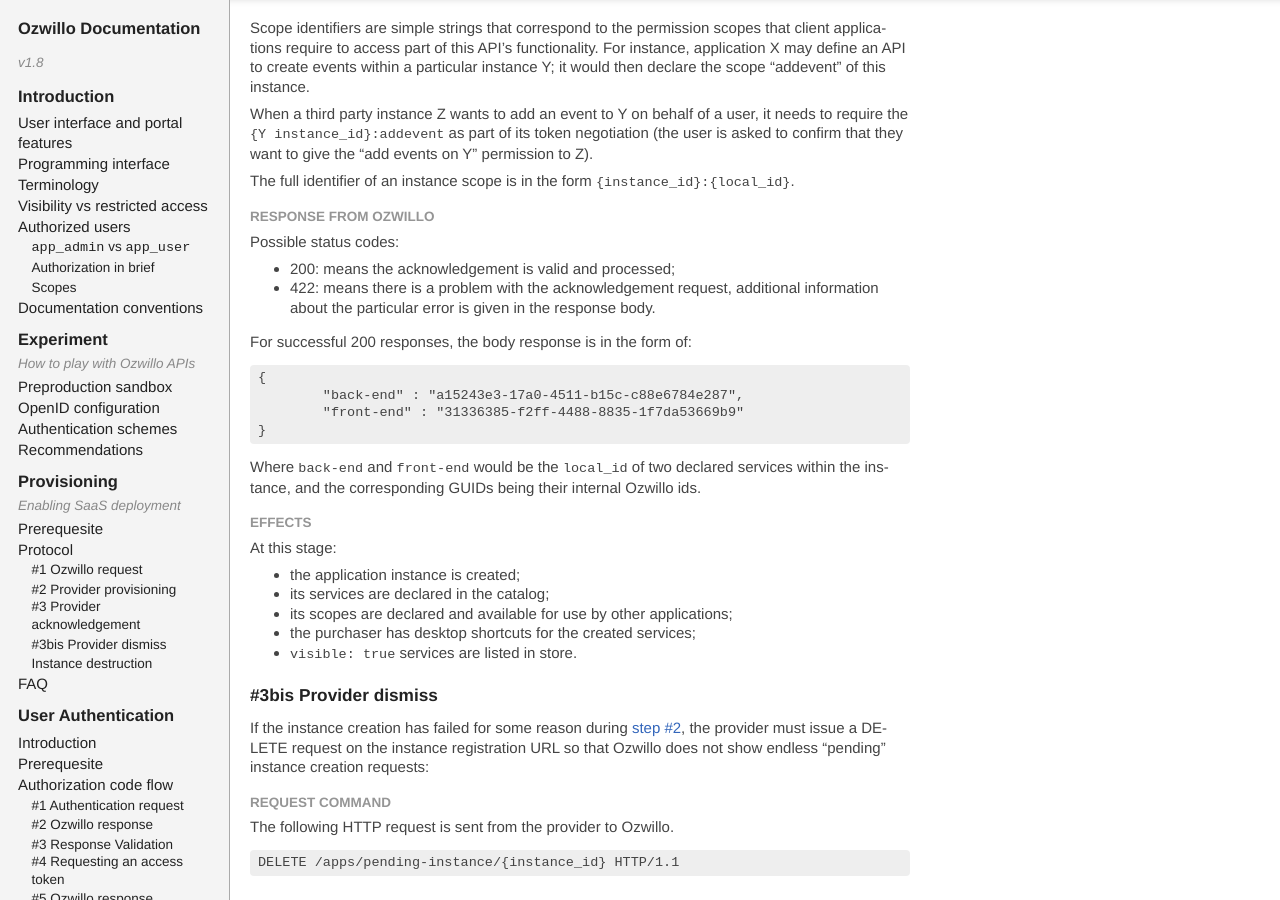
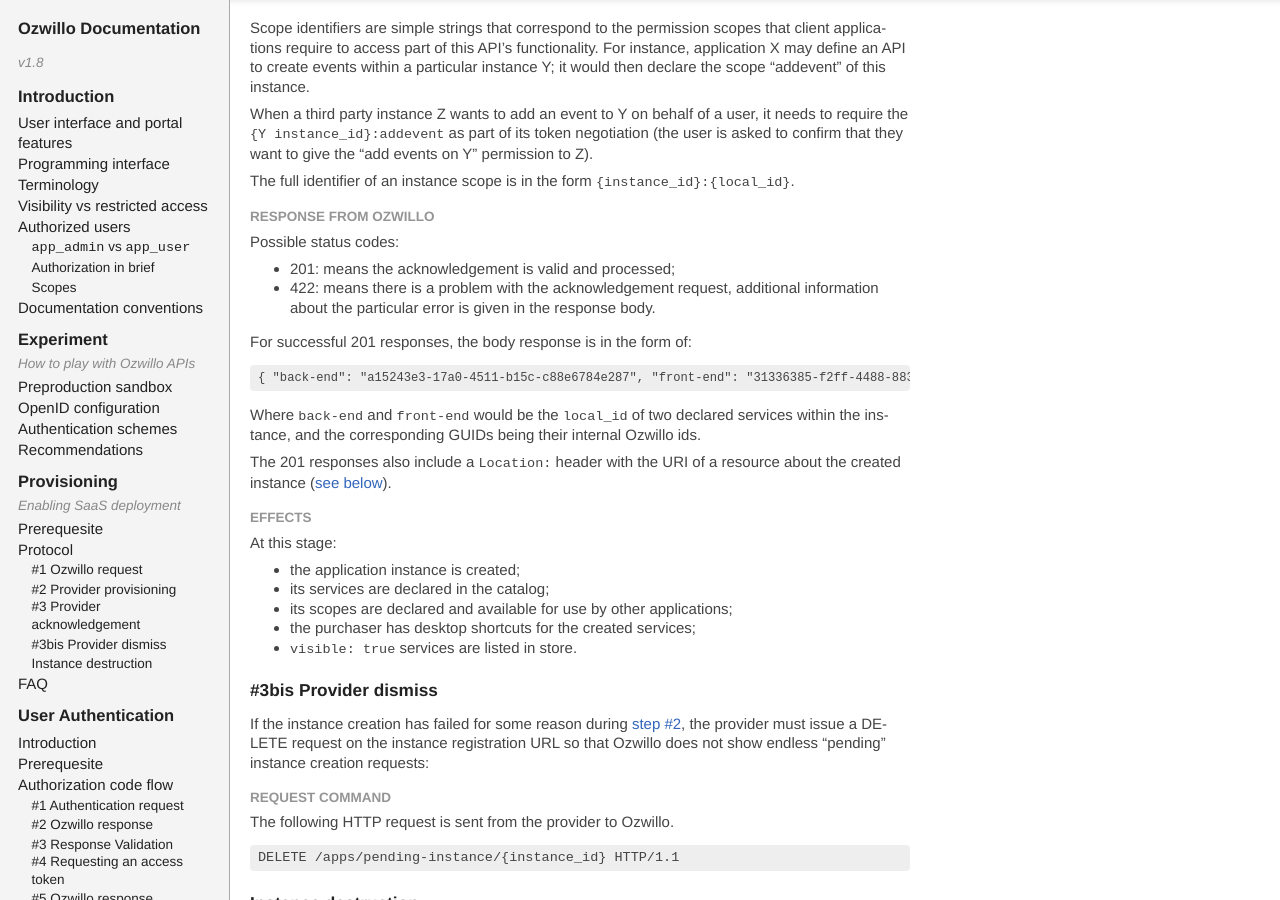
Before and after one commit to ozwillo/ozwillo-doc, a Jekyll site: the page built from index.html, in a window 1280 px wide and 900 px high, scrolled down 13878 px. Built offline with Jekyll 4.4.1, drawn with Linux system fonts in a browser that asks for light colours; nearby versions of some CDN libraries; library files that are not in the unit come from our copies.

Commit message:
Kernel replies with a 201 to acknowledgement requests during provisioning

````diff
--- a/_includes/3-provisioning.md
+++ b/_includes/3-provisioning.md
@@ -258,19 +258,21 @@
 
 Possible status codes:
 
-- 200: means the acknowledgement is valid and processed;
+- 201: means the acknowledgement is valid and processed;
 - <span id="ref-ack-422">422</span>: means there is a problem with the acknowledgement request, additional information about the particular error is given in the response body.
 
-For successful 200 responses, the body response is in the form of:
+For successful 201 responses, the body response is in the form of:
 
-<pre>
+```
 {
-	"back-end" : "a15243e3-17a0-4511-b15c-c88e6784e287",
- 	"front-end" : "31336385-f2ff-4488-8835-1f7da53669b9"
+  "back-end": "a15243e3-17a0-4511-b15c-c88e6784e287",
+  "front-end": "31336385-f2ff-4488-8835-1f7da53669b9"
 }
-</pre>
+```
 
 Where `back-end` and `front-end` would be the `local_id` of two declared services within the instance, and the corresponding GUIDs being their internal Ozwillo ids.
+
+The 201 responses also include a `Location:` header with the URI of a resource about the created instance ([see below](#s5-api-app-instances)).
 
 ##### Effects
 
````
